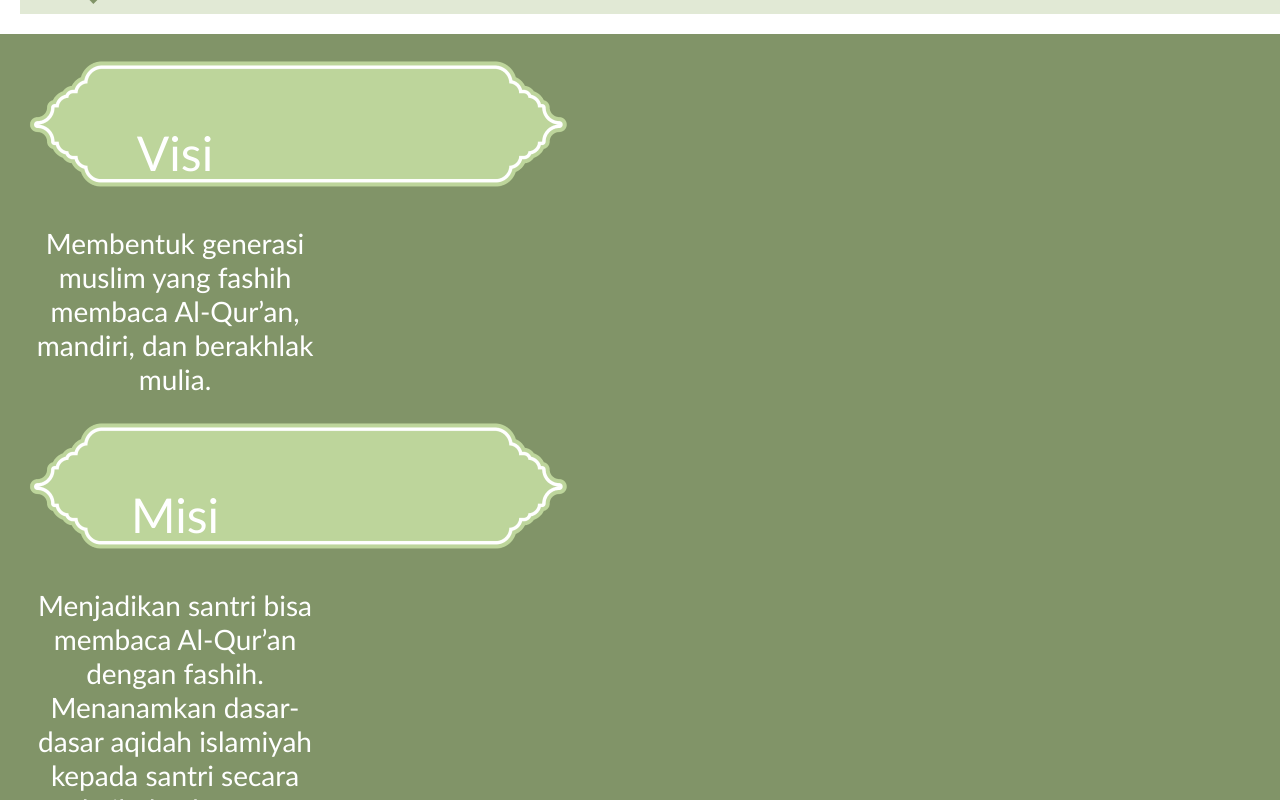
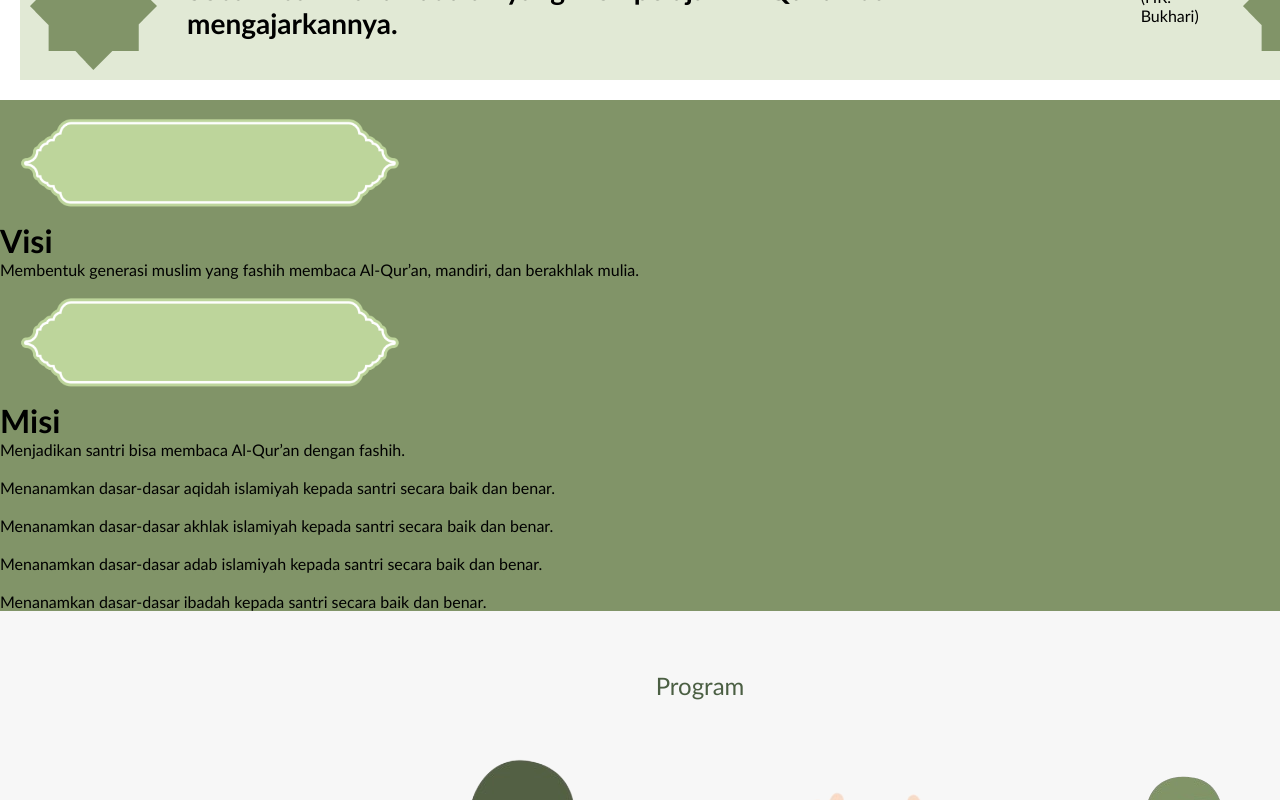
Before and after one commit to ameliadewidz/Projek-Klien-PKWU, a plain HTML site: page index.html in a window 1280 px wide. Shown: the part 1140-1940 px from the top of the page. Drawn offline with Linux system fonts and the light colour scheme.

Commit message:
index new

```diff
--- a/index.html
+++ b/index.html
@@ -20,13 +20,17 @@
         </div>
         <div class="navbar">
             <ul class="navlist">
+<<<<<<< Updated upstream
                 <li><a href="test.html">Beranda nn</a></li>
+=======
+                <li><a href="index.html">Beranda</a></li>
+>>>>>>> Stashed changes
                 <div class="dropdown">
                     <p class="p">Profile
                     <div class="content">
                         <a href="#visimisi">Visi Misi</a>
                         <a href="#about">Tentang Kami</a>
-                        <a href="#program">Program Tes</a>
+                        <a href="Program.html">Program</a>
                     </div>
                     </p>
                 </div>
@@ -67,7 +71,7 @@
         </div>
         <!-- Sisi kanan (gambar) -->
         <div class="right-side">
-            <img class="image" src="/img/logo TPA.png" alt="Gambar" style="width: 20%; height: 100%;">
+            <img class="image" src="/img/logo TPA.png" alt="Gambar" style="width: 30%; height: 100%;">
         </div>
     </div>
 
@@ -83,35 +87,22 @@
         <img class="image" src="/img/Vector.png" alt="Gambar 2">
     </div>
 
-    <!-- Section 4 = Visi mis -->
+    <!-- Section 4 = Visi misi -->
     <div class="fourth-section">
-        <div class="lesson-wrapper">
-            <div class="container">
-                <div class="lessons">
-                    <div class="lesson">
-                        <div class="lesson-icon">
-                            <img src="/img/Label.png">
-                            <p>Visi</p>
-                        </div>
-                        <p class="txt-contents">
-                            Membentuk generasi muslim yang fashih membaca Al-Qur’an, mandiri, dan berakhlak mulia.
-                        </p>
-                    </div>
-                    <div class="lesson">
-                        <div class="lesson-icon">
-                            <img src="/img/Label.png">
-                            <p>Misi</p>
-                        </div>
-                        <p class="txt-contents">
-                            Menjadikan santri bisa membaca Al-Qur’an dengan fashih. <br>
-                            Menanamkan dasar-dasar aqidah islamiyah kepada santri secara baik dan benar. <br>
-                            Menanamkan dasar-dasar akhlak islamiyah kepada santri secara baik dan benar. <br>
-                            Menanamkan dasar-dasar adab islamiyah kepada santri secara baik dan benar. <br>
-                            Menanamkan dasar-dasar ibadah kepada santri secara baik dan benar.
-                        </p>
-                    </div>
-
-                </div>
+        <div class="container-box">
+            <img src="/img/Label.png" style="height: 30%;width: 30%;">
+            <div class="main-box">
+                <h1>Visi</h1>
+                <p>Membentuk generasi muslim yang fashih membaca Al-Qur’an, mandiri, dan berakhlak mulia.</p>
+            </div>
+            <img src="/img/Label.png" style="height: 30%;width: 30%;">
+            <div class="main-box">
+                <h1>Misi</h1>
+                <p>Menjadikan santri bisa membaca Al-Qur’an dengan fashih.</p> <br>
+                <p>Menanamkan dasar-dasar aqidah islamiyah kepada santri secara baik dan benar.</p> <br>
+                <p>Menanamkan dasar-dasar akhlak islamiyah kepada santri secara baik dan benar.</p> <br>
+                <p>Menanamkan dasar-dasar adab islamiyah kepada santri secara baik dan benar.</p> <br>
+                <p>Menanamkan dasar-dasar ibadah kepada santri secara baik dan benar.</p>
             </div>
         </div>
     </div>
@@ -120,7 +111,7 @@
     <div class="fifth-section">
         <div class="program-container">
             <div class="main-container">
-                <div class="container">
+
                 <div class="heading">
                     <h2>Program</h2>
                 </div>
@@ -161,7 +152,6 @@
                         Ibadah
                     </p>
                     </div>
-                </div>
                 </div>
             </div>
         </div>
--- a/stylesheet.css
+++ b/stylesheet.css
@@ -123,6 +123,10 @@ nav ul li{
     margin-left: 500px;
 }
 
+.background {
+    justify-content: center;
+}
+
 .background p {
     color: #FFF;
     text-align: center;
@@ -130,7 +134,6 @@ nav ul li{
     font-size: 70px;
     font-style: normal;
     font-weight: 400;
-    line-height: normal;
 }
 
 .background p br {
@@ -213,40 +216,17 @@ nav ul li{
     background-color: #819468;
 }
 
-.lesson-wrapper {
-    height: 100%;
-    padding-bottom: 80px;
-    text-align: center;
+.container-box {
+    background-color: #819468;
+    justify-content: center;
+    align-items: center;
 }
 
-
-.lesson {
-    width: 25%;
+.main-box img {
+    justify-content: center;
 }
 
-.lesson-icon {
-    position: relative;
-}
-
-
-.lesson-icon p {
-    position: absolute;
-    top: 90px;
-    font-size: 48px;
-    width: 100%;
-    color: white;
-}
-
-.txt-contents {
-    text-align: center;
-    width: 80%;
-    display: inline-block;
-    margin-top: 20px;
-    font-size: 28px;
-    color: #FFF;
-}
-
-/* FIFTH SECTION = MATERI PEMBELAJARAN */
+/* FIFTH SECTION = PROGRAM */
 .fifth-section {
     background-color: #FFF;
 }
@@ -260,14 +240,13 @@ nav ul li{
     height: 500px;
     padding-bottom: 80px;
     background-color: #f7f7f7;
-    /* Ubah property text-align ke center */
     text-align: center;
 }
 
 .heading {
     padding-top: 60px;
     padding-bottom: 30px;
-    color: #5f5d60;
+    color: #4B5F43;
 }
 
 .heading h2 {
@@ -295,7 +274,7 @@ nav ul li{
     display: inline-block;
     margin-top: 20px;
     font-size: 15px;
-    color: #b3aeb5;
+    color: #4B5F43;;
 }
 
 /* FOOTER SECTION = FOOTER*/
```
